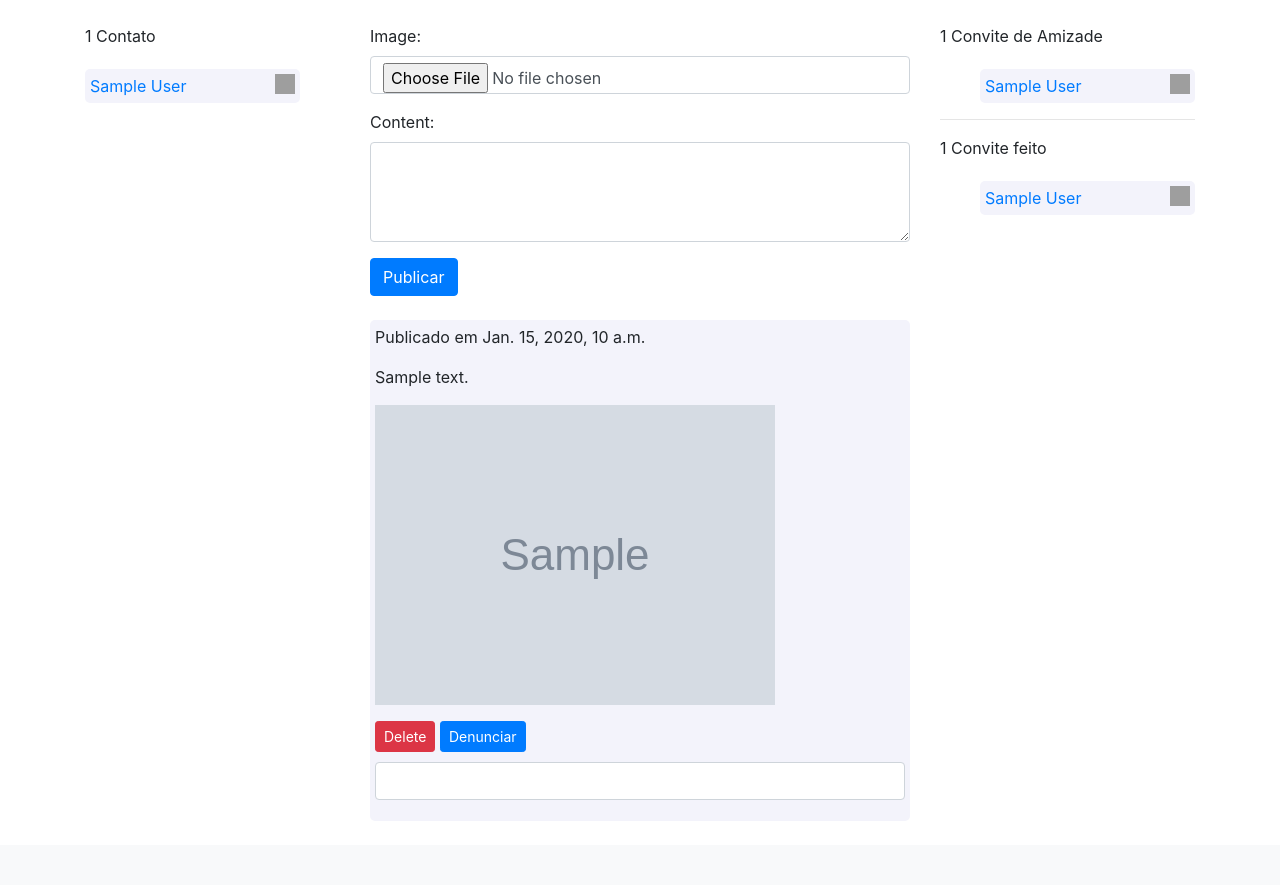
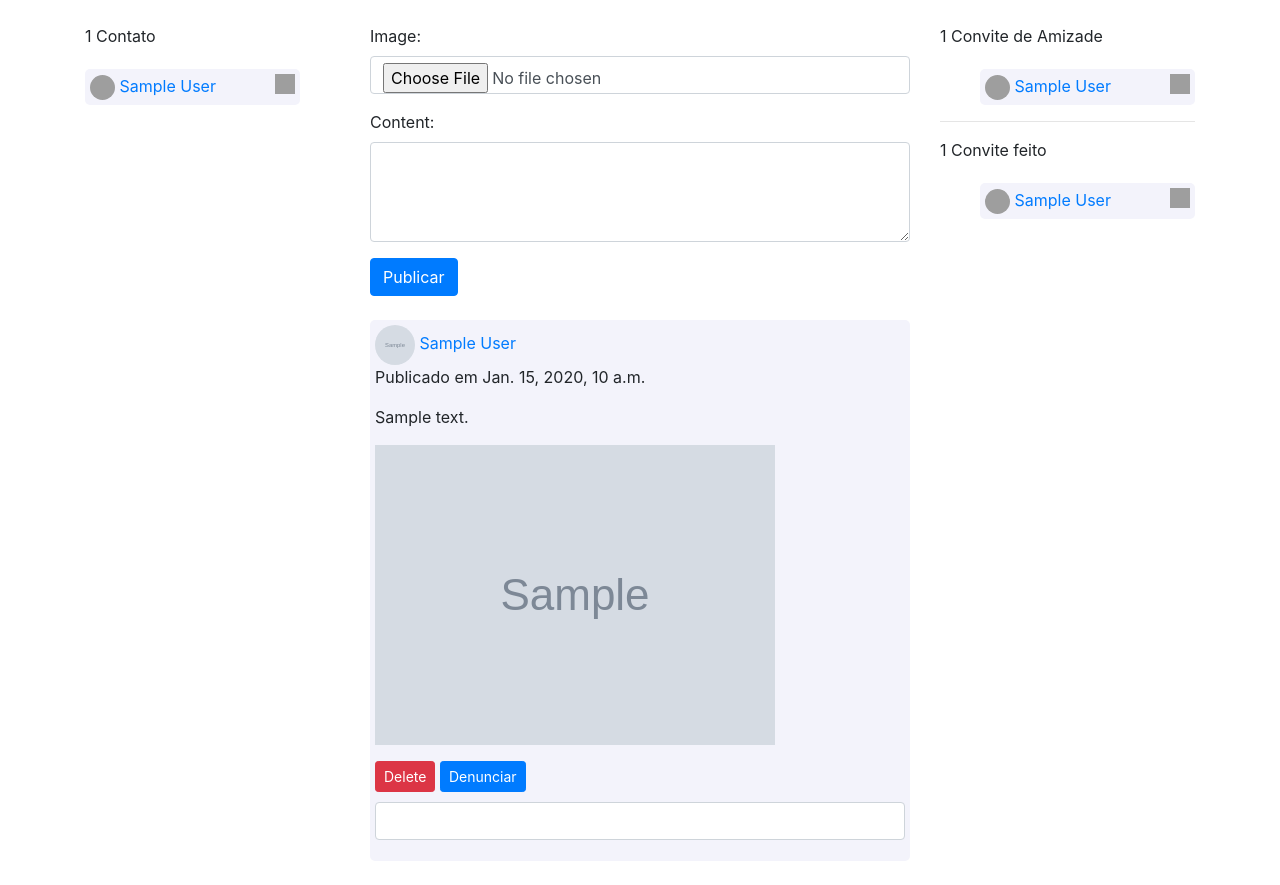
Before and after one commit to brendonlucas/Projeto-Connectedin, a Django app: page / in a window 1280 px wide. Shown: the part 56-941 px from the top of the page. Before the commit the page ends 856 px from the top, so only its background shows below. Run offline with Django 3.2, Linux system fonts and the light colour scheme; a user stored in the database is signed in; tables that the repository leaves empty hold one stand-in row (values such as "Sample post"); grey boxes marked "Sample" are stand-in pictures; one stand-in notice (Sample message) is shown; some libraries are stand-ins or nearby versions; grey boxes are pictures that could not be loaded.

Commit message:
last commit

```diff
--- a/authentication/views.py
+++ b/authentication/views.py
@@ -23,9 +23,7 @@ class RegisterUserView(View):
         form = UserRegisterForm(request.POST, request.FILES)
         if form.is_valid():
             dados_form = form.cleaned_data
-            print(dados_form['photo'])
             if dados_form['photo'] is None:
-                print('e')
                 usuario = User.objects.create_user(username=dados_form['username'],
                                                     email=dados_form['email'],
                                                     password=dados_form['password'],
--- a/posts/templates/post_list.html
+++ b/posts/templates/post_list.html
@@ -15,6 +15,14 @@
 
 {% for post in posts %}
 <div style="padding:5px; background-color:#f3f3fb; border-radius:5px">
+    <div>
+        {% if post.user.photo.url == null %}
+            <img src="https://www.uic.mx/posgrados/files/2018/05/default-user.png" width="40" height="40" style="border-radius:50%">
+        {% else %}
+            <img src="{{ post.user.photo.url }}" width="40" height="40" style="border-radius:50%">
+        {% endif %}
+    <a href="{% url 'show_user' post.user.id %}">{{ post.user.full_name }} </a>
+    </div>
     <p>{% trans "Publicado em" %} {{ post.pub_date }}</p>
     <p>{{ post.content }}</p>
 
--- a/profile/forms.py
+++ b/profile/forms.py
@@ -3,3 +3,7 @@ from django import forms
 
 class FindUserForm(forms.Form):
     name_user = forms.CharField(max_length=255, required=True)
+
+
+class ChangeImagePerfil(forms.Form):
+    poto_perfil = forms.ImageField()
--- a/profile/templates/index.html
+++ b/profile/templates/index.html
@@ -12,7 +12,11 @@
                 <div>
                     <ul>
                          <li style="display:inline-block; background-color:#f3f3fb ;width:100%; margin-left:-40px;margin-top:5px;padding:5px; border-radius:5px">
-
+                            {% if post.user.photo.url == null %}
+                            <img src="https://www.uic.mx/posgrados/files/2018/05/default-user.png" width="25" height="25" style="border-radius:50%">
+                            {% else %}
+                                <img src="{{ post.user.photo.url }}" width="25" height="25" style="border-radius:50%">
+                            {% endif %}
                             <a href="{% url 'show_user' perfil.id %}"> {{ perfil.full_name }} </a>
                              <div class="btn-group dropleft"  style="float: right; margin-top: auto; margin-bottom: auto; margin-left: auto;">
                                 <img src="https://uploaddeimagens.com.br/images/002/167/233/original/config.png" width="20px" height="20px" data-toggle="dropdown"  alt="config">
@@ -50,7 +54,11 @@
             <div >
                 <ul>
                     <li style="display:inline-block; background-color:#f3f3fb ;  width:100%; margin-top:5px;padding:5px; border-radius:5px">
-
+                            {% if post.user.photo.url == null %}
+                            <img src="https://www.uic.mx/posgrados/files/2018/05/default-user.png" width="25" height="25" style="border-radius:50%">
+                            {% else %}
+                                <img src="{{ post.user.photo.url }}" width="25" height="25" style="border-radius:50%">
+                            {% endif %}
                         <a href="{% url 'show_user' convite.solicitante.id %}">{{ convite.solicitante.full_name }}</a>
 
                         <div class="btn-group dropleft"  style="float: right; margin-top: auto; margin-bottom: auto; margin-left: auto;">
@@ -78,7 +86,11 @@
                         <div>
                             <ul>
                             <li style="display:inline-block; background-color:#f3f3fb ;  width:100%; margin-top:5px;padding:5px; border-radius:5px">
-
+                            {% if post.user.photo.url == null %}
+                            <img src="https://www.uic.mx/posgrados/files/2018/05/default-user.png" width="25" height="25" style="border-radius:50%">
+                            {% else %}
+                                <img src="{{ post.user.photo.url }}" width="25" height="25" style="border-radius:50%">
+                            {% endif %}
                                     <a href="{% url 'show_user' convite.convidado.id %}"> {{ convite.convidado.full_name }} </a>
                                         <div class="btn-group dropleft"  style="float: right; margin-top: auto; margin-bottom: auto; margin-left: auto;">
                                             <img src="https://uploaddeimagens.com.br/images/002/167/233/original/config.png" width="20px" height="20px" data-toggle="dropdown"  alt="config">
--- a/profile/urls.py
+++ b/profile/urls.py
@@ -2,7 +2,7 @@ from django.urls import path
 from profile.views import *
 
 urlpatterns = [
-  path('<int:profile_id>', show, name='show_user'),
+  path('<int:profile_id>/', show, name='show_user'),
   path('<int:profile_id>/invite', convidar, name='invite_friendship'),
   path('invite/<int:invite_id>/accept', aceitar, name='accept_friendship'),
   path('invite/<int:invite_id>/refuse', recusar, name='refuse_friendship'),
@@ -11,4 +11,5 @@ urlpatterns = [
   path('find/<str:username>', find_user_in_link, name='find_user_link'),
   path('set-admin/<int:profile_id>', set_admin, name='set_admin'),
   path('page-admin', page_admin, name='page_admin'),
+  path('change-image/', change_image, name='new_image'),
 ]
--- a/profile/views.py
+++ b/profile/views.py
@@ -2,7 +2,7 @@ from django.contrib import messages
 from django.contrib.auth.decorators import login_required
 from django.shortcuts import render
 
-from profile.forms import FindUserForm
+from profile.forms import FindUserForm, ChangeImagePerfil
 from profile.models import Invite
 from django.shortcuts import redirect
 from authentication.models import User, Convite
@@ -34,8 +34,8 @@ def show(request, profile_id):
     except Convite.DoesNotExist:
         ja_tem_invite = False
         convite = None
-
-    args = {'profile': profile, 'current_user': current_user(request), 'ja_tem_invite': ja_tem_invite, 'convite': convite}
+    args = {'profile': profile, 'current_user': current_user(request), 'ja_tem_invite': ja_tem_invite,
+            'convite': convite, 'forms': ChangeImagePerfil()}
     return render(request, 'profile.html', args)
 
 
@@ -147,7 +147,6 @@ def convidar(request, profile_id):
         return redirect('show_user', profile_id)
 
 
-
 @login_required
 def aceitar(request, invite_id):
     convite = Convite.objects.get(id=invite_id)
@@ -171,3 +170,20 @@ def desfazer(request, profile_id):
     perfil.friendship.remove(current_user(request))
     messages.success(request, "Desfeito amizade")
     return redirect('index')
+
+
+def change_image(request):
+    user = current_user(request)
+    if request.method == 'POST':
+        form = ChangeImagePerfil(request.POST, request.FILES)
+        if form.is_valid():
+            dados_form = form.cleaned_data
+            s = dados_form['poto_perfil']
+            user.photo = s
+            user.save()
+            return redirect('show_user', current_user(request).id)
+        else:
+            print("tadda")
+            return redirect('show_user', current_user(request).id)
+    else:
+        return redirect('show_user', current_user(request).id)
--- a/recovery_pass/templates/pag_change_password.html
+++ b/recovery_pass/templates/pag_change_password.html
@@ -27,7 +27,7 @@
                     {% if messages %}
                         <ul style="background-color: #ff786e; padding: 5px" >
                             {% for message in messages %}
-                            <li {% if message.tags %} class="{{ message.tags }}"{% endif %} style="display: inline">{% trans {{ message }} %}</li>
+                            <li {% if message.tags %} class="{{ message.tags }}"{% endif %} style="display: inline"> {{ message }} </li>
                             {% endfor %}
                         </ul>
                     {% endif %}
```
Also changed, not shown: profile/templates/pag_superuser.html (+16 -3 lines), profile/templates/profile.html (+25 -3 lines).
